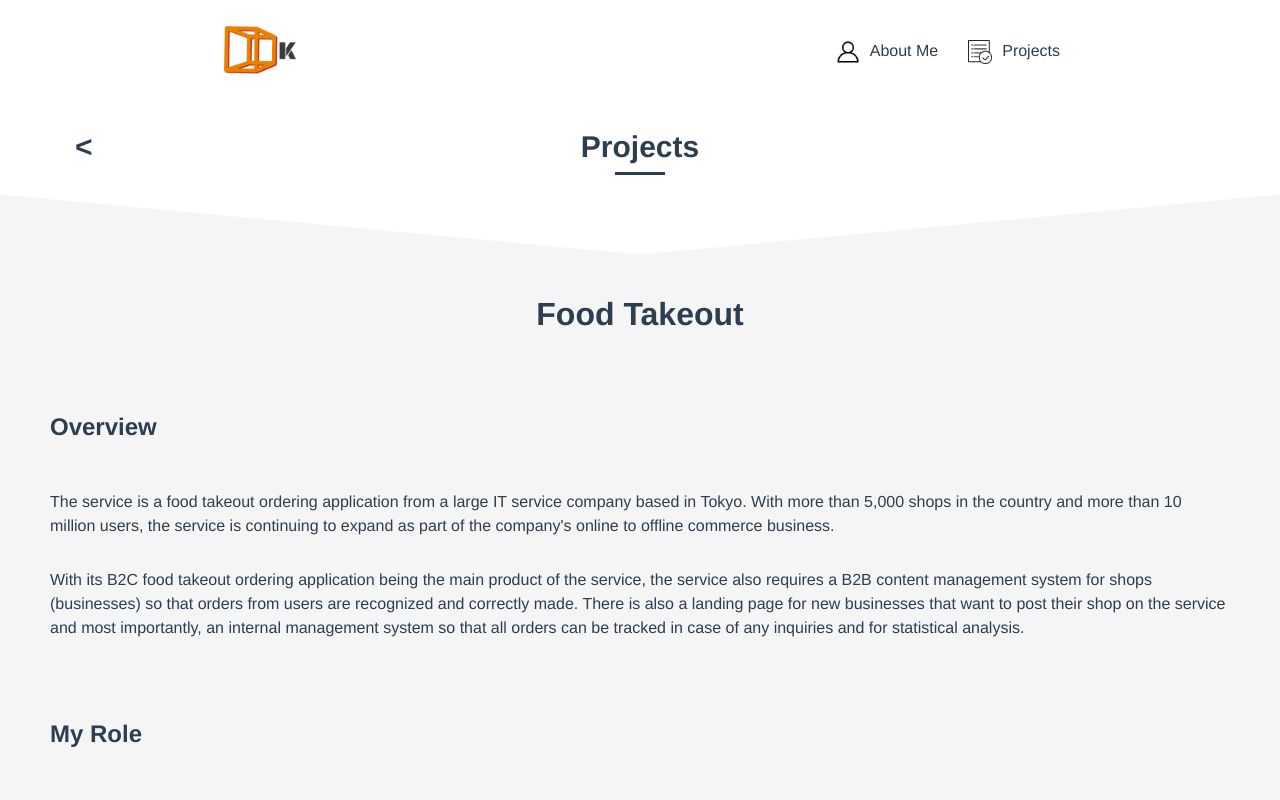
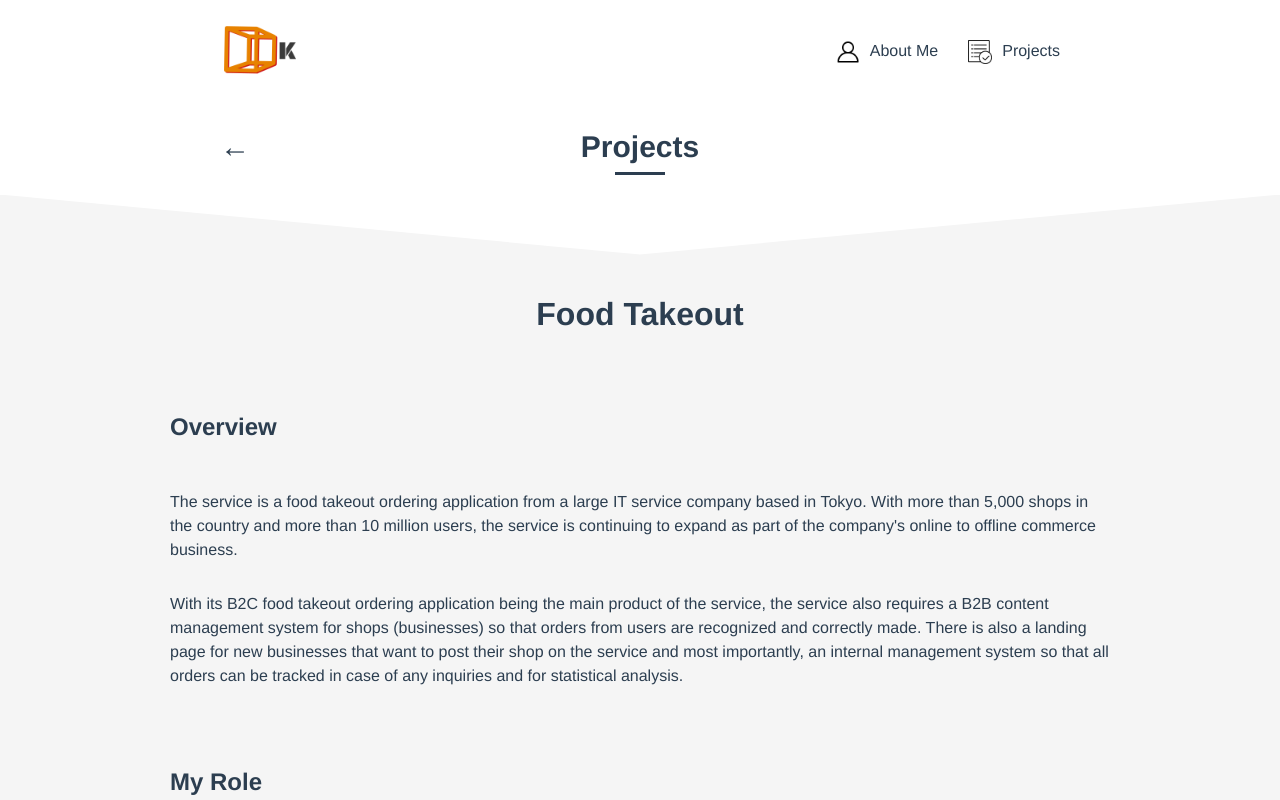
Before and after one commit to ryeolkwang/portfolio-vuejs, a Vue app: page /projects/takeout in a window 1280 px wide. Shown: the top 800 px of the page. Built offline with nearby package versions, Linux system fonts and the light colour scheme.

Commit message:
Fixed responsive design in project pages

```diff
--- a/src/components/EarlyWage.vue
+++ b/src/components/EarlyWage.vue
@@ -84,12 +84,6 @@ p {
 
 .earlyWage {
 	min-height: calc(100vh - 194px);
-	padding: 80px 30px;
-	background-color: #f5f5f5;
-	clip-path: polygon(0 0, 50% 60px, 100% 0, 100% 100%, 0 100%);
-	@include tablet {
-		padding: 80px 50px;
-	}
 }
 
 .techStack {
--- a/src/components/Takeout.vue
+++ b/src/components/Takeout.vue
@@ -82,12 +82,6 @@ p {
 
 .takeout {
 	min-height: calc(100vh - 194px);
-	padding: 80px 30px;
-	background-color: #f5f5f5;
-	clip-path: polygon(0 0, 50% 60px, 100% 0, 100% 100%, 0 100%);
-	@include tablet {
-		padding: 80px 50px;
-	}
 }
 
 .techStack {
--- a/src/views/Projects.vue
+++ b/src/views/Projects.vue
@@ -1,24 +1,32 @@
 <template>
 	<div class="projects">
-		<a v-show="!showProjectList" @click="$router.back()" class="backButton">
+		<div class="title">
+			<a
+				v-show="!showProjectList"
+				@click="$router.back()"
+				class="backButton"
+			>
 				back
 			</a>
 			<h1>Projects</h1>
-		<nav v-show="showProjectList" class="projectList">
-			<router-link to="/projects/takeout" class="title">
+		</div>
+		<div class="projectList">
+			<nav v-show="showProjectList" class="projectListContent">
+				<router-link to="/projects/takeout" class="projectName">
 					Food Takeout
 					<p>
 						Food Takeout Ordering Application
 					</p>
 				</router-link>
-			<router-link to="/projects/early-wage" class="title">
+				<router-link to="/projects/early-wage" class="projectName">
 					Early Wage
 					<p>
 						New Business in Early Wage Access
 					</p>
 				</router-link>
 			</nav>
-		<router-view />
+			<router-view v-show="!showProjectList" class="projectListContent" />
+		</div>
 		<div class="agreement">
 			<div class="content">
 				To comply with my non-disclosure agreement, I have omitted all
@@ -45,12 +53,37 @@ export default {
 </script>
 
 <style scoped lang="scss">
+.projects {
+	position: relative;
+}
+
+.title {
+	position: relative;
+	margin: 130px auto 30px;
+	text-align: center;
+	@include pc {
+	}
+
+	.backButton {
+		position: absolute;
+		left: 30px;
+		font-size: 0;
+		cursor: pointer;
+		@include tablet {
+			left: 50px;
+		}
+
+		&::before {
+			content: '←';
+			display: block;
+			font-size: 30px;
+			font-weight: bold;
+		}
+	}
+
 	h1 {
-	position: relative;
-	margin: 130px 30px 30px;
-	text-align: center;
 		font-size: 30px;
-
+		margin: 0 auto;
 		&::before {
 			content: '';
 			position: absolute;
@@ -62,25 +95,6 @@ h1 {
 			background-color: #2c3e50;
 		}
 	}
-
-.projects {
-	position: relative;
-}
-
-.backButton {
-	position: absolute;
-	top: 130px;
-	left: 75px;
-	font-size: 0;
-	z-index: 10;
-	cursor: pointer;
-
-	&::before {
-		content: '\003C';
-		display: block;
-		font-size: 30px;
-		font-weight: bold;
-	}
 }
 
 .projectList {
@@ -89,11 +103,17 @@ h1 {
 	background-color: #f5f5f5;
 	clip-path: polygon(0 0, 50% 60px, 100% 0, 100% 100%, 0 100%);
 	@include tablet {
-		padding: 80px 50px 30px;
+		padding: 80px 50px;
+	}
+
+	&Content {
+		@include pc {
+			margin: 0 auto;
+		}
 	}
 }
 
-.title {
+.projectName {
 	font-size: 44px;
 	font-weight: bold;
 
```
Lines whose indentation alone changed are shown as unchanged.
